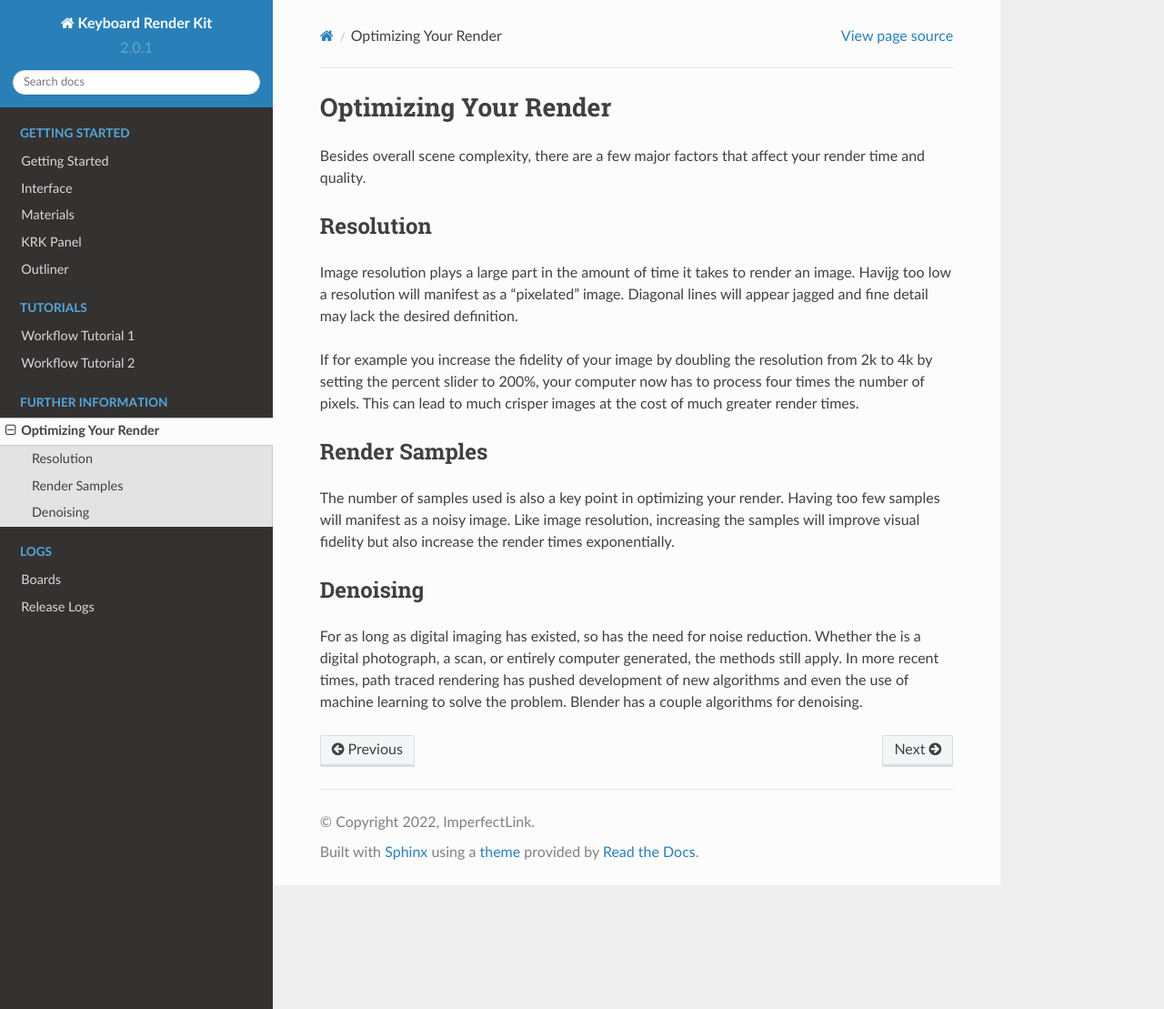
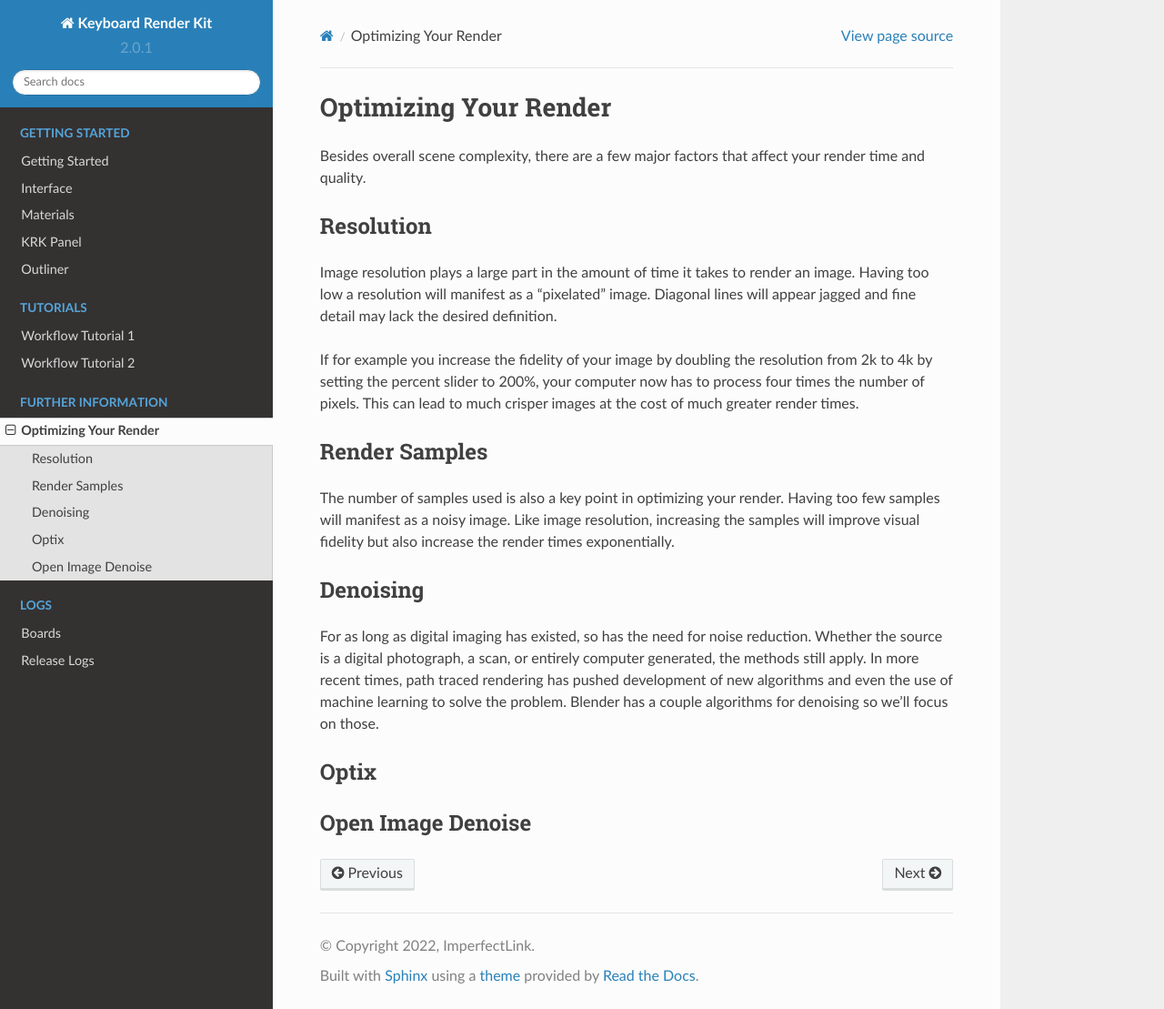
Before and after one commit to imperfectlink/KeyboardRenderKit, a Sphinx documentation site: the page built from docs/source/optimization.rst, in a window 1280 px wide and 1109 px high. Shown: the whole window at 91% size. Built offline with Sphinx 7.4.7 and the Read the Docs theme 2.0.0, drawn with Linux system fonts in a browser that asks for light colours.

Commit message:
Update optimization.rst

```diff
--- a/docs/source/optimization.rst
+++ b/docs/source/optimization.rst
@@ -4,7 +4,7 @@ Besides overall scene complexity, there are a few major factors that affect your
 
 Resolution
 ----
-Image resolution plays a large part in the amount of time it takes to render an image. Havijg too low a resolution will manifest as a "pixelated" image. Diagonal lines will appear jagged and fine detail may lack the desired definition.
+Image resolution plays a large part in the amount of time it takes to render an image. Having too low a resolution will manifest as a "pixelated" image. Diagonal lines will appear jagged and fine detail may lack the desired definition.
 
 If for example you increase the fidelity of your image by doubling the resolution from 2k to 4k by setting the percent slider to 200%, your computer now has to process four times the number of pixels. This can lead to much crisper images at the cost of much greater render times.
 
@@ -14,5 +14,11 @@ The number of samples used is also a key point in optimizing your render. Having
 
 Denoising
 ----
-For as long as digital imaging has existed, so has the need for noise reduction. Whether the is a digital photograph, a scan, or entirely computer generated, the methods still apply. In more recent times, path traced rendering has pushed development of new algorithms and even the use of machine learning to solve the problem.
-Blender has a couple algorithms for denoising.
+For as long as digital imaging has existed, so has the need for noise reduction. Whether the source is a digital photograph, a scan, or entirely computer generated, the methods still apply. In more recent times, path traced rendering has pushed development of new algorithms and even the use of machine learning to solve the problem.
+Blender has a couple algorithms for denoising so we'll focus on those.
+
+Optix
+----
+
+Open Image Denoise
+----
```
